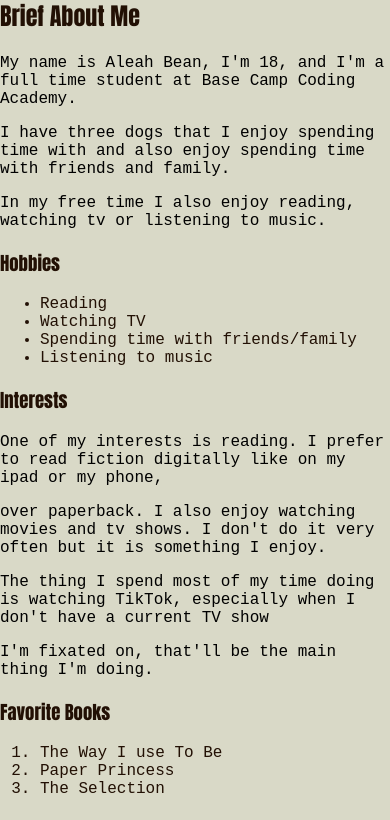
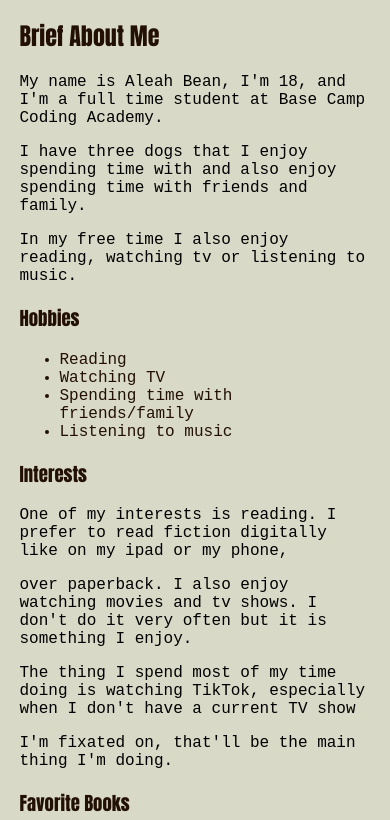
Before and after one commit to Abean16/About-Me, a plain HTML site: page index.html in a window 390 px wide. Shown: the part 190-1010 px from the top of the page. Drawn offline with Linux system fonts and the light colour scheme.

Commit message:
mobile response

```diff
--- a/style.css
+++ b/style.css
@@ -92,5 +92,5 @@ background-color: #111;
 @media screen and (max-width: 600px) {
 }
 .background{
-    margin: 0%;
+    margin: 5%;
 }
```
